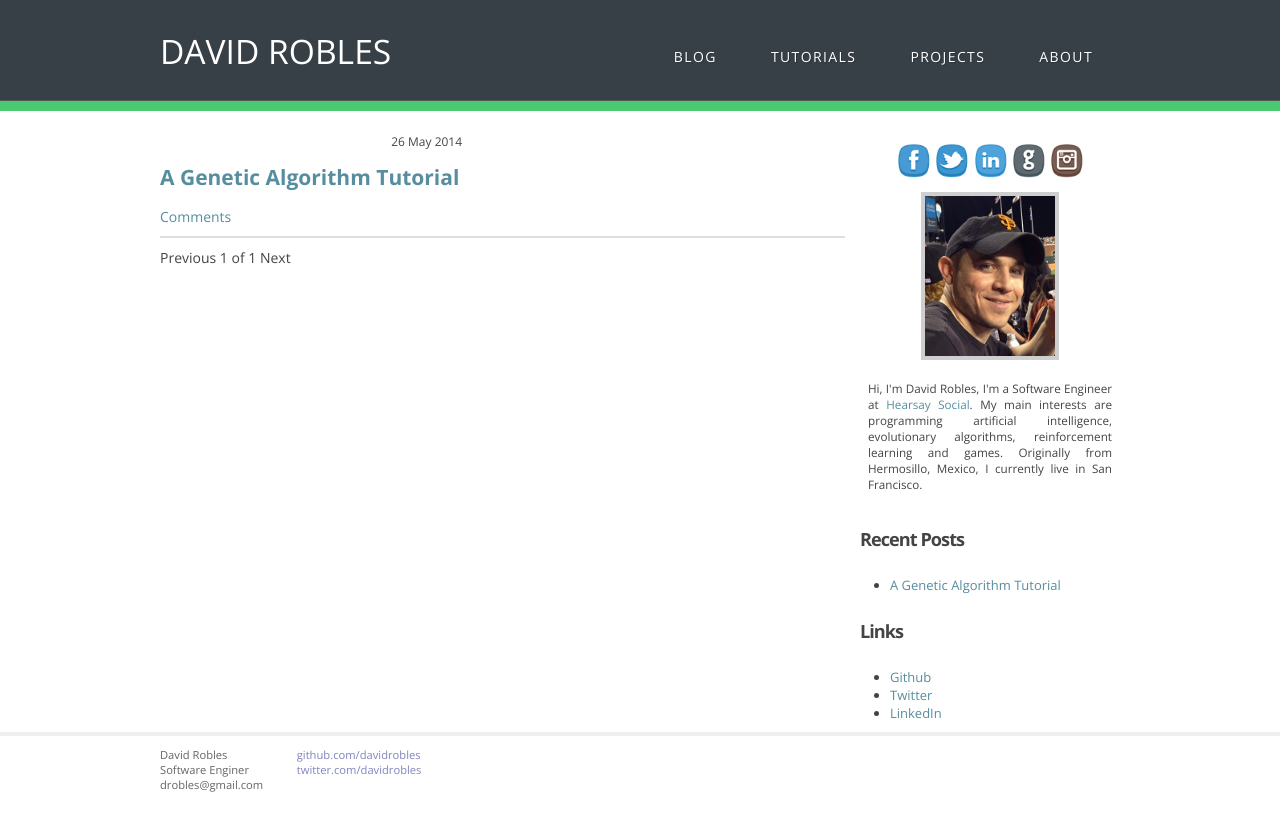
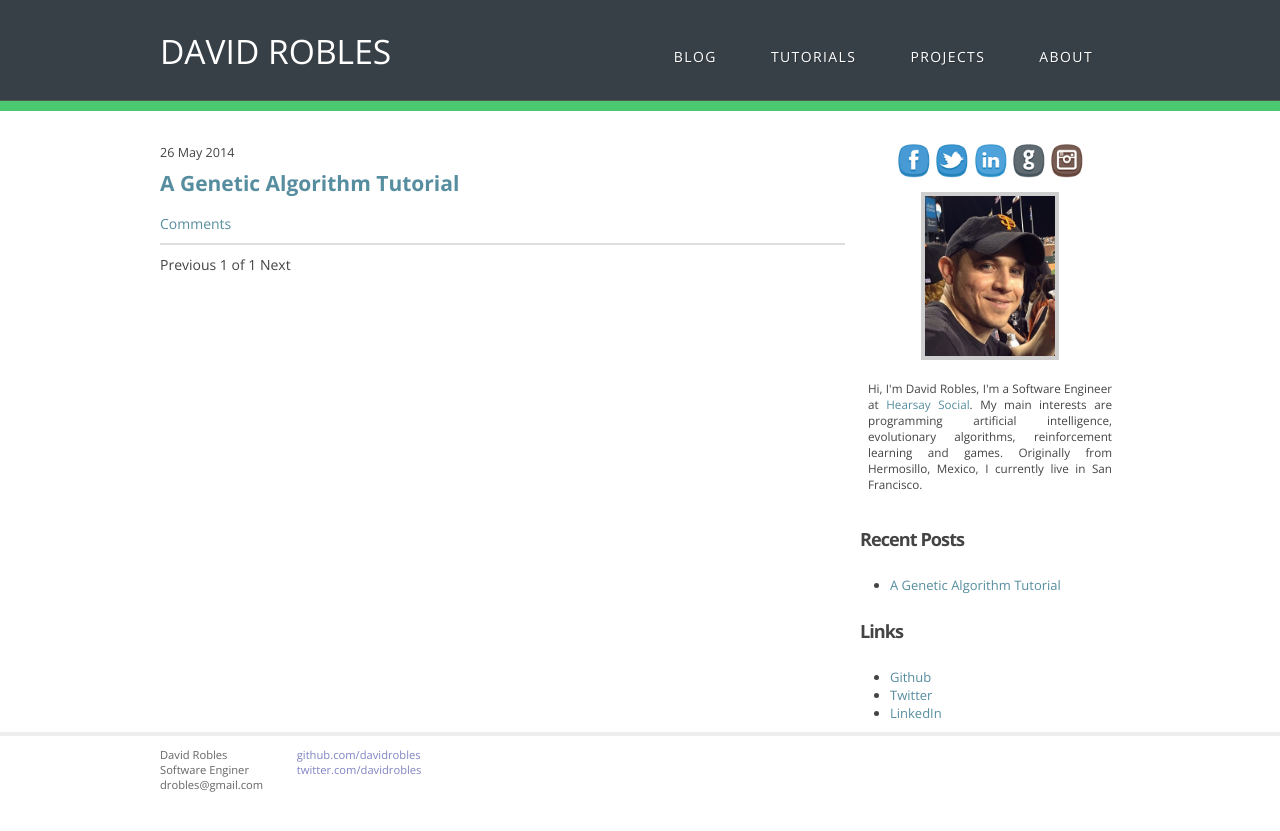
Before and after one commit to davidrobles/davidrobles.github.io, a Jekyll site: the page built from index.html, in a window 1280 px wide. Shown: the top 831 px of the page. Built offline with Jekyll 4.4.1, drawn with Linux system fonts in a browser that asks for light colours; Markdown is read by kramdown in place of the engine named in the settings; the list of posts is cut into pages by our own code.

Commit message:
change post date and pre code margin

```diff
--- a/_layouts/default.html
+++ b/_layouts/default.html
@@ -50,13 +50,11 @@
                     </a>
                 </div>
                 <img src="img/david.jpg" class="about" style="width: 50%; height: 50%" />
-
                 <p class="about">Hi, I'm David Robles, I'm a Software
                 Engineer at <a href="http://hearsaysocial.com/">Hearsay Social</a>. My main
                 interests are programming artificial intelligence, evolutionary algorithms,
                 reinforcement learning and games. Originally from Hermosillo, Mexico, I
                 currently live in San Francisco.</p>
-
             </div>
         </div>
         <div class="widget">
--- a/css/main.scss
+++ b/css/main.scss
@@ -4,7 +4,6 @@
 $bg-color: #384047;
 $bg-sec: #4bc970;
 $bg-2: #283036;
-
 
 * {
   margin: 0;
@@ -20,9 +19,9 @@
 }
 
 h2 {
-  color: $link-color;
-  font-size: 1.5em;
-  margin: 0.6em 0 0.8em 0;
+    color: $link-color;
+    font-size: 1.5em;
+    margin: 0.4em 0 0.8em 0;
 }
 
 h3 {
@@ -50,7 +49,7 @@
 }
 
 hr {
-  border: 1px solid #e0dddd;
+    border: 1px solid #e0dddd;
 }
 
 .menu-bar {
@@ -177,14 +176,19 @@
 }
 
 .post {
+    p.date {
+        font-size: 0.9em;
+        margin-bottom: 0;
+    }
     pre {
         border: 1px solid #ddd;
         background-color: #eef;
         padding: 8px 10px;
-        margin: 4px;
+        margin: 4px 4px 18px 4px;
         code {
-            font-family: 'Inconsolata';
-            line-height: 1.4em;
+            font-size: 0.9em;
+            font-family: 'Menlo';
+            line-height: 1.6em;
         }
     }
     ul, ol {
--- a/index.html
+++ b/index.html
@@ -1,17 +1,17 @@
 ---
 layout: default
-title: David Robles
+title:  David Robles
 ---
 
 <!-- This loops through the paginated posts -->
 {% for post in paginator.posts %}
-  <span style="font-size: 12px">{{ post.date | date_to_string }}</span>
-  <h2><a href="{{ post.url }}">{{ post.title }}</a></h2>
-  <div class="post">
-    {{ post.content }}
-    <a href="{{ site.url }}{{ post.url }}#disqus_thread">Comments</a>
-  </div>
-  <hr style="margin: 10px 0;" />
+    <div class="post">
+        <p class="date">{{ post.date | date_to_string }}</p>
+        <h2><a href="{{ post.url }}">{{ post.title }}</a></h2>
+        {{ post.content }}
+        <a href="{{ site.url }}{{ post.url }}#disqus_thread">Comments</a>
+    </div>
+    <hr style="margin: 10px 0;" />
 {% endfor %}
 
 <!-- Pagination links -->
```
